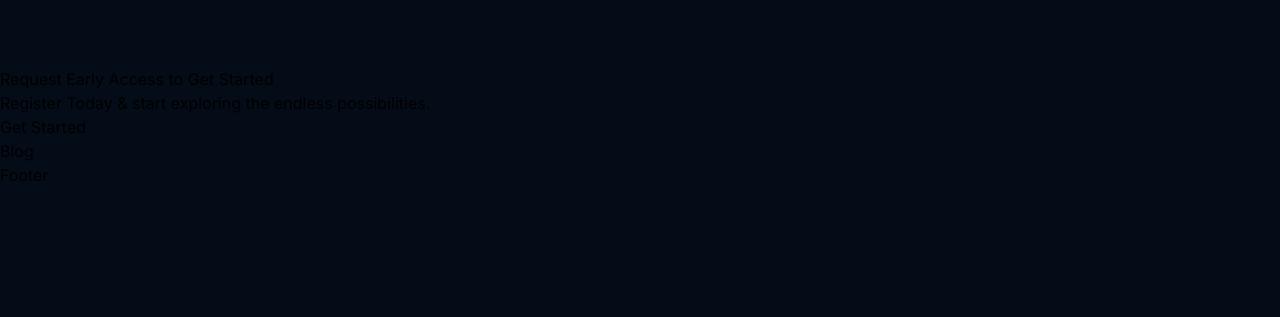
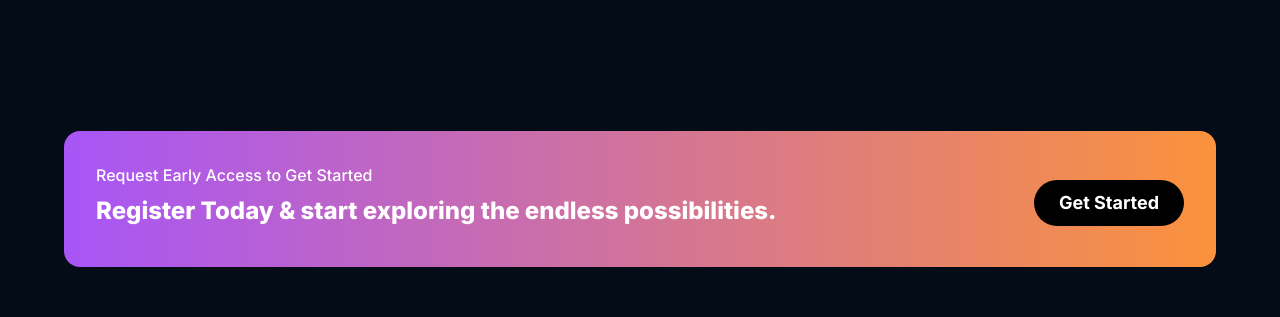
Before and after one commit to larryh12/gpt3-site, a Next.js app: page / in a window 1280 px wide. Shown: the part 2728-3045 px from the top of the page. Before the commit the page ends 2915 px from the top, so only its background shows below. Built offline with nearby package versions, Linux system fonts and the light colour scheme.

Commit message:
finish cta section styling

```diff
--- a/app/globals.css
+++ b/app/globals.css
@@ -205,6 +205,25 @@ body {
   @apply text-[var(--color-text)] font-normal text-base leading-[30px] mb-6
 }
 
+.gpt3__cta {
+  @apply flex justify-between items-center flex-col md:flex-row p-8 my-16 mx-8 sm:m-16 rounded-2xl bg-gradient-to-r from-purple-500 to-orange-400
+}
+.gpt3__cta-content {
+  @apply flex flex-col text-left text-white
+}
+.gpt3__cta-content p {
+  @apply text-base font-medium
+}
+.gpt3__cta-content h3 {
+  @apply text-lg sm:text-2xl font-extrabold my-4 lg:my-2
+}
+.gpt3__cta-btn {
+  @apply flex justify-center items-center m-0 mt-2 md:ml-8
+}
+.gpt3__cta-btn button {
+  @apply bg-black text-white font-bold text-sm leading-7 sm:text-lg sm:leading-[30px] py-2 px-4 rounded-full border-none outline-none cursor-pointer min-w-[150px]
+}
+
 /* other supplementary styles */
 .scale-up-center {
 	animation: scale-up-center 0.4s cubic-bezier(0.390, 0.575, 0.565, 1.000) both;
```
